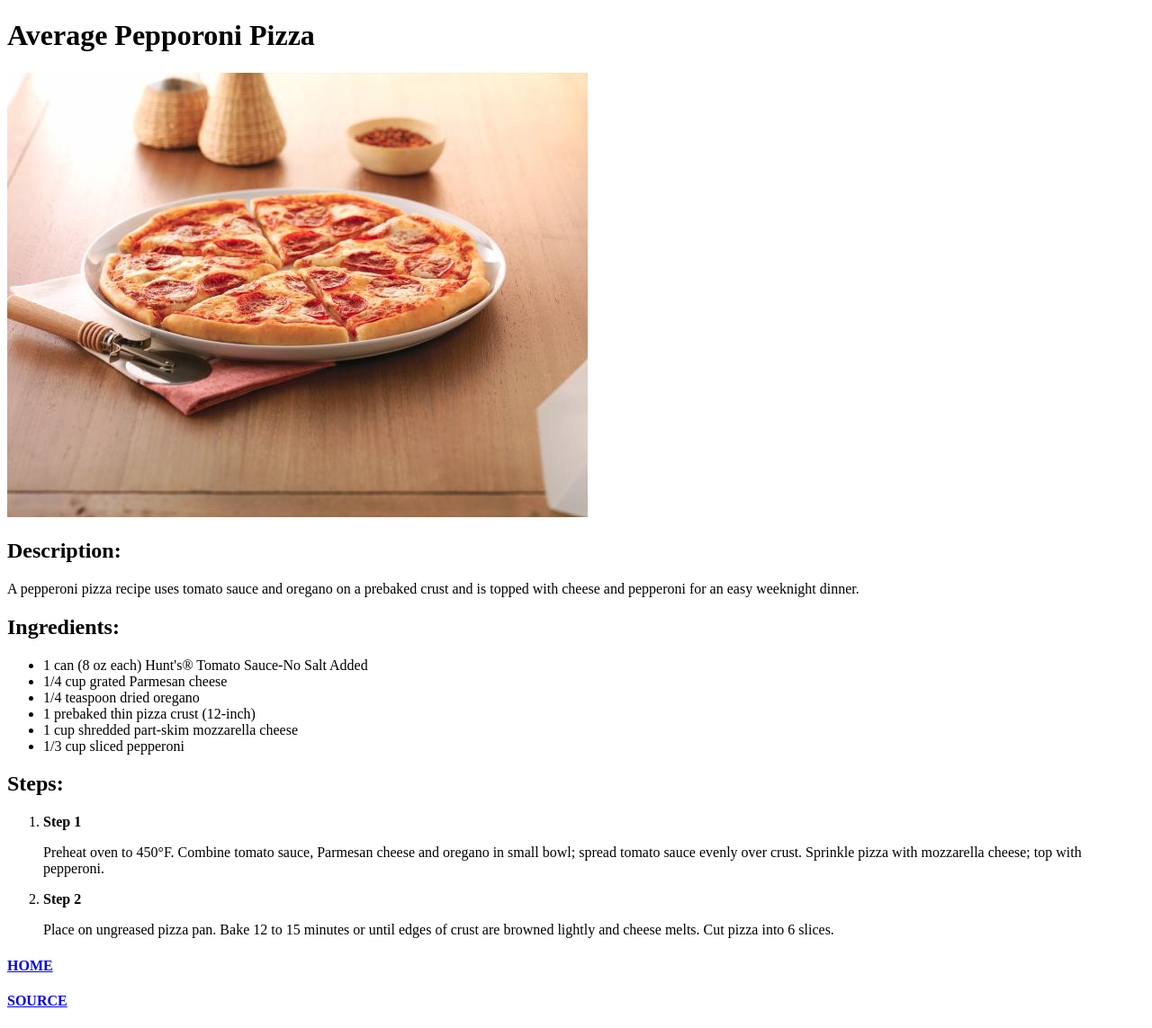
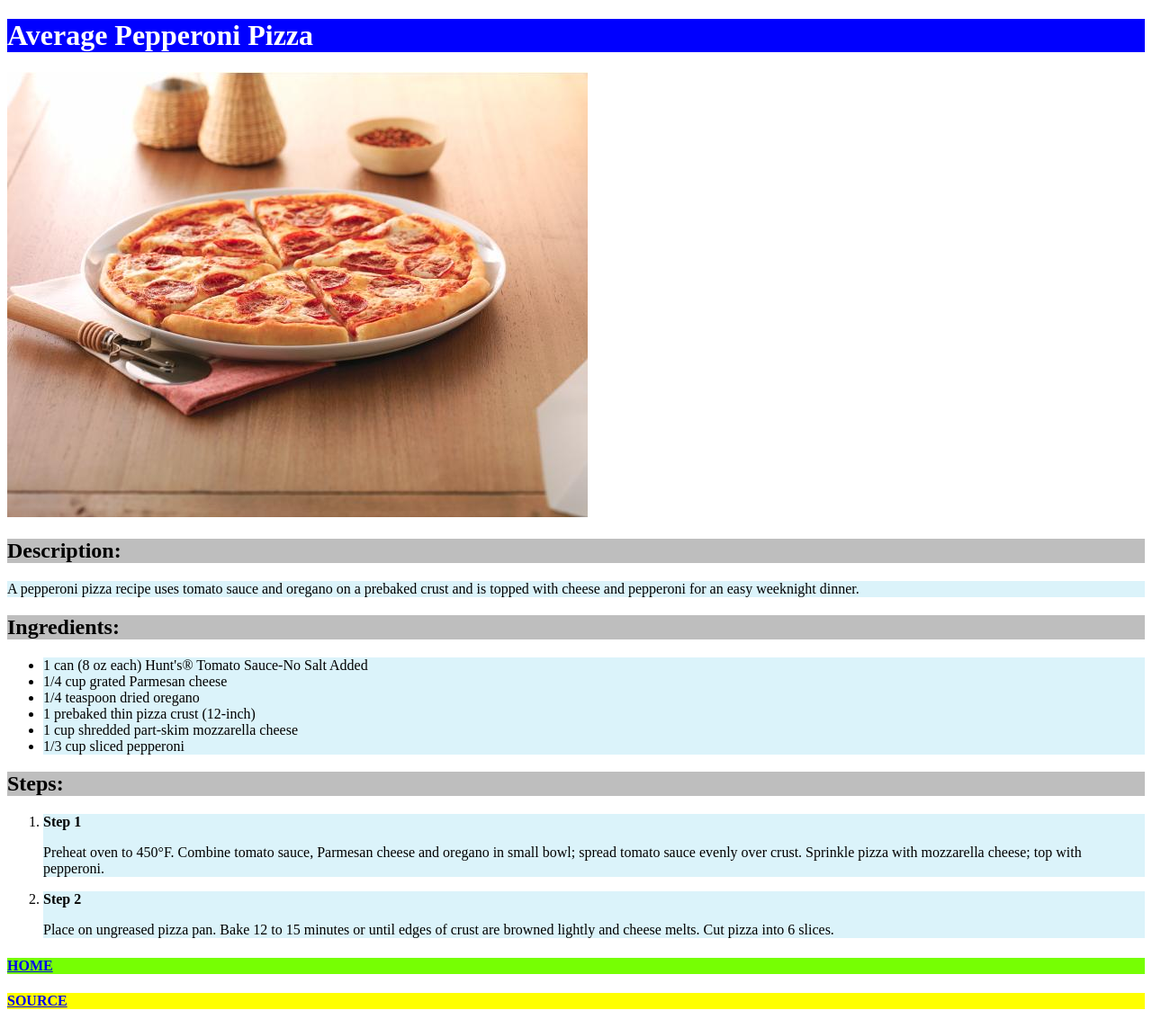
Before and after one commit to vkorwin/odin-recipes, a plain HTML site: page recipes/pizza.html in a window 1280 px wide. Shown: the whole page at 90% size. Drawn offline with Linux system fonts and the light colour scheme.

Commit message:
Added external style.css file

```diff
--- a/recipes/pizza.html
+++ b/recipes/pizza.html
@@ -4,13 +4,16 @@
     <meta charset="UTF-8">
     <meta http-equiv="X-UA-Compatible" content="IE=edge">
     <meta name="viewport" content="width=device-width, initial-scale=1.0">
-    <title>Average Pepporoni Pizza</title>
+    <title>Average Pepperoni Pizza</title>
+
+    <link rel="stylesheet" href="../style.css">
+
 </head>
 
 <!--SOURCE:https://www.readyseteat.com/recipes-Easy-Pepperoni-Pizza-6934-->
 
 <body>
-    <h1>Average Pepporoni Pizza</h1>
+    <h1>Average Pepperoni Pizza</h1>
     <img src="./images/pizza.jpg" alt="really good pizza">
 
     <h2>Description:</h2>
@@ -34,8 +37,8 @@
         <p>Place on ungreased pizza pan. Bake 12 to 15 minutes or until edges of crust are browned lightly and cheese melts. Cut pizza into 6 slices.</p></li>
     </ol>
 
-    <h4><a href="../index.html">HOME</a></h4>
+    <h4 id="home"><a href="../index.html">HOME</a></h4>
 
-    <p><a href="https://www.readyseteat.com/recipes-Easy-Pepperoni-Pizza-6934"><strong>SOURCE</strong></a></p>
+    <h4 id="source"><a href="https://www.readyseteat.com/recipes-Easy-Pepperoni-Pizza-6934"><strong>SOURCE</strong></a></h4>
 </body>
 </html>
--- /dev/null
+++ b/style.css
@@ -0,0 +1,18 @@
+h1 {
+    background-color:blue;
+    color: white;
+}
+h2 {
+    background-color: #bebebe;
+    font-weight: bold;
+}
+p, li{
+    background-color: #DBF3FA;
+}
+
+#home {
+    background-color:#76ff03;
+}
+#source {
+    background-color:yellow;
+}
```
Also changed, not shown: index.html (+5 -2 lines), recipes/chili.html (+5 -2 lines), recipes/lasagna.html (+5 -2 lines).
